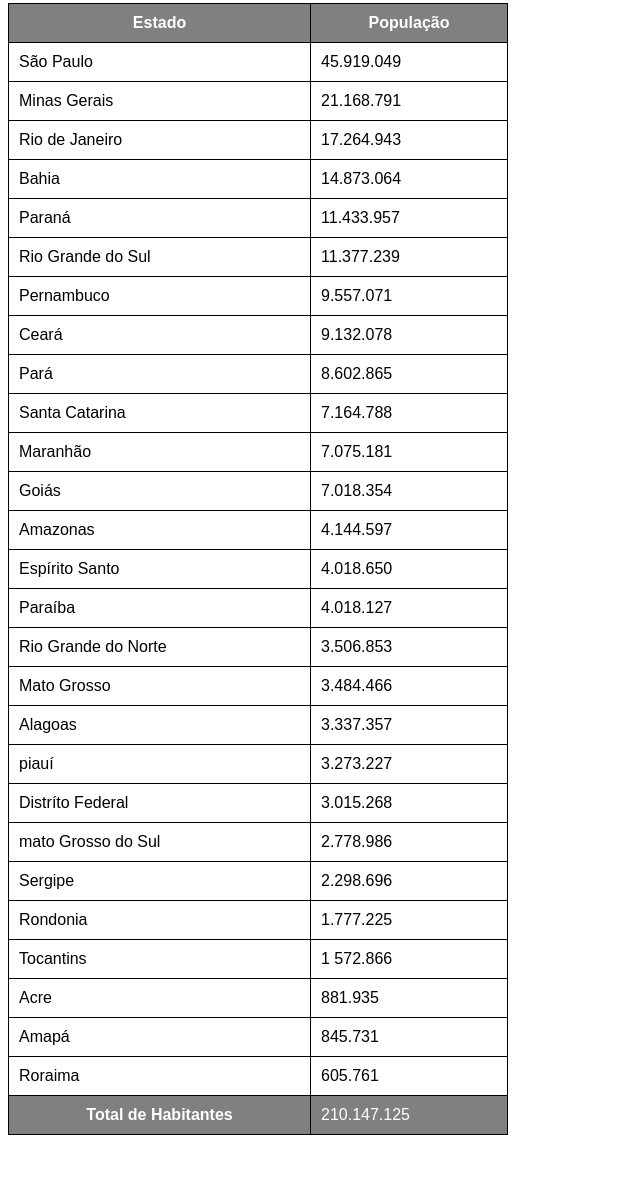
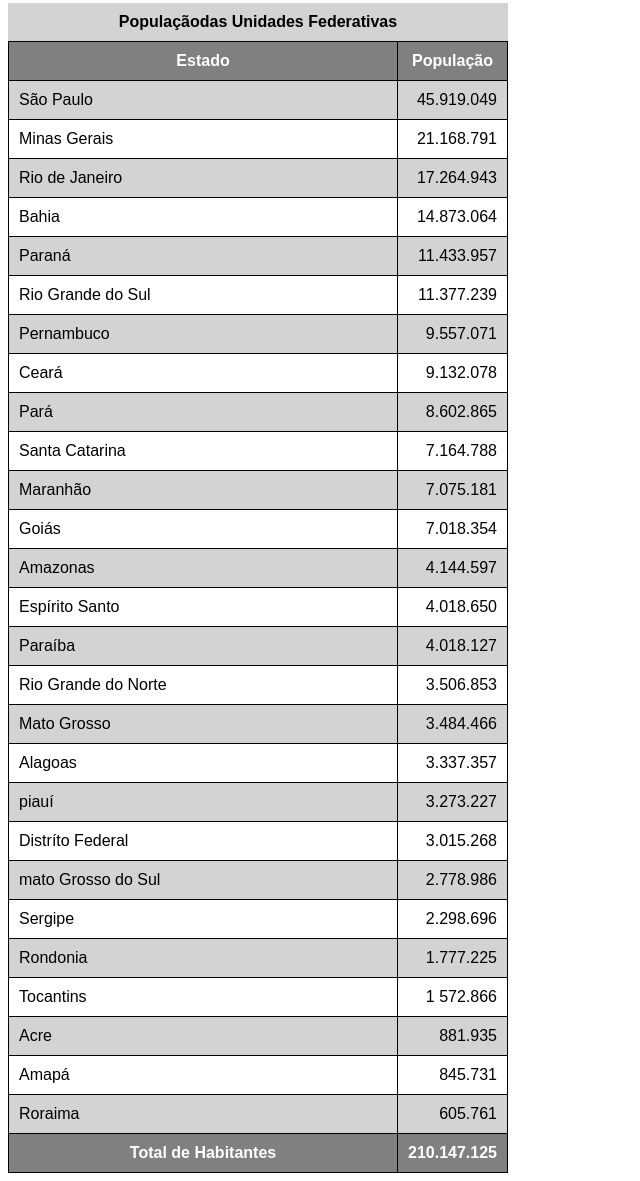
Before and after one commit to leticia-fmbarreto/html-css, a plain HTML site: page exercicios/ex0024/tabela002.html in a window 1280 px wide. Shown: the part 77-1258 px from the top of the page, without its empty margins (0-640 px from the left). Before the commit the page ends 1220 px from the top, so only its background shows below. Drawn offline with Linux system fonts and the light colour scheme.

Commit message:
Atualizei  a tabela 002

```diff
--- a/exercicios/ex0024/tabela002.html
+++ b/exercicios/ex0024/tabela002.html
@@ -8,6 +8,7 @@
         body {
             font-family: Arial, Helvetica, sans-serif;
         }
+
         table {
             width: 500px;
             border-collapse: collapse;
@@ -18,9 +19,28 @@
             padding: 10px;
         }
 
+        caption {
+            font-size: 1em;
+            font-weight: bold;
+            padding: 10px;
+            background-color: lightgray;
+        }
+
         thead, tfoot {
             background-color: gray;
             color: white;
+        }
+
+        tbody > tr:nth-child(even) {   /* 2n */
+            background-color: white;
+        }
+
+        tbody > tr:nth-child(odd) {   /* 2n-1 */
+            background-color: lightgray;
+        }
+
+        td.num {
+            text-align: right;
         }
     </style>
 </head>
@@ -29,6 +49,7 @@
     <!--
         ANATOMIA PARA TABELAS GRABDES
         TABLE
+            CAPTION
             THEAD
                 TR, TD, TH
             TBODY
@@ -37,127 +58,127 @@
                 TR, TD, TH
     -->
 <table>
-
+    <caption>Populaçãodas Unidades Federativas</caption>
     <thead>
         <tr>
-            <th>Estado</th>
-            <th>População</th>
+            <th scope="col">Estado</th>
+            <th scope="row" style="width: 50px;">População</th>
         </tr>
     </thead>
     <tbody>
         <tr>
             <td>São Paulo</td>
-            <td>45.919.049</td>
+            <td class="num">45.919.049</td>
         </tr>
         <tr>
             <td>Minas Gerais</td>
-            <td>21.168.791</td>
+            <td class="num">21.168.791</td>
         </tr>
         <tr>
             <td>Rio de Janeiro</td>
-            <td>17.264.943</td>
+            <td class="num">17.264.943</td>
         </tr>
         <tr>
             <td>Bahia</td>
-            <td>14.873.064</td>
+            <td class="num">14.873.064</td>
         </tr>
         <tr>
             <td>Paraná</td>
-            <td>11.433.957</td>
+            <td class="num">11.433.957</td>
         </tr>
         <tr>
             <td>Rio Grande do Sul</td>
-            <td>11.377.239</td>
+            <td class="num">11.377.239</td>
         </tr>
         <tr>
             <td>Pernambuco</td>
-            <td>9.557.071</td>
+            <td class="num">9.557.071</td>
         </tr>
         <tr>
             <td>Ceará</td>
-            <td>9.132.078</td>
+            <td class="num">9.132.078</td>
         </tr>
         <tr>
             <td>Pará</td>
-            <td>8.602.865</td>
+            <td class="num">8.602.865</td>
         </tr>
         <tr>
             <td>Santa Catarina</td>
-            <td>7.164.788</td>
+            <td class="num">7.164.788</td>
         </tr>
         <tr>
             <td>Maranhão</td>
-            <td>7.075.181</td>
+            <td class="num">7.075.181</td>
         </tr>
         <tr>
             <td>Goiás</td>
-            <td>7.018.354</td>
+            <td class="num">7.018.354</td>
         </tr>
         <tr>
             <td>Amazonas</td>
-            <td>4.144.597</td>
+            <td class="num">4.144.597</td>
         </tr>
         <tr>
             <td>Espírito Santo</td>
-            <td>4.018.650</td>
+            <td class="num">4.018.650</td>
         </tr>
         <tr>
             <td>Paraíba</td>
-            <td>4.018.127</td>
+            <td class="num">4.018.127</td>
         </tr>
         <tr>
             <td>Rio Grande do Norte</td>
-            <td>3.506.853</td>
+            <td class="num">3.506.853</td>
         </tr>
         <tr>
             <td>Mato Grosso</td>
-            <td>3.484.466</td>
+            <td class="num">3.484.466</td>
         </tr>
         <tr>
             <td>Alagoas</td>
-            <td>3.337.357</td>
+            <td class="num">3.337.357</td>
         </tr>
         <tr>
             <td>piauí</td>
-            <td>3.273.227</td>
+            <td class="num">3.273.227</td>
         </tr>
         <tr>
             <td>Distríto Federal</td>
-            <td>3.015.268</td>
+            <td class="num">3.015.268</td>
         </tr>
         <tr>
             <td>mato Grosso do Sul</td>
-            <td>2.778.986</td>
+            <td class="num">2.778.986</td>
         </tr>
         <tr>
             <td>Sergipe</td>
-            <td>2.298.696</td>
+            <td class="num">2.298.696</td>
         </tr>
         <tr>
             <td>Rondonia</td>
-            <td>1.777.225</td>
+            <td class="num">1.777.225</td>
         </tr>
         <tr>
             <td>Tocantins</td>
-            <td>1 572.866</td>
+            <td class="num">1 572.866</td>
         </tr>
         <tr>
             <td>Acre</td>
-            <td>881.935</td>
+            <td class="num">881.935</td>
         </tr>
         <tr>
             <td>Amapá</td>
-            <td>845.731</td>
+            <td class="num">845.731</td>
         </tr>
         <tr>
             <td>Roraima</td>
-            <td>605.761</td>
+            <td class="num">605.761</td>
         </tr>
     </tbody>
     <tfoot>
         <tr>
-            <th>Total de Habitantes</th>
-            <td>210.147.125</td>
+            <th scope="row">Total de Habitantes</th>
+            <td class="num"><strong>210.147.125</strong></td>
         </tr>
     </tfoot>
 </table>
```
